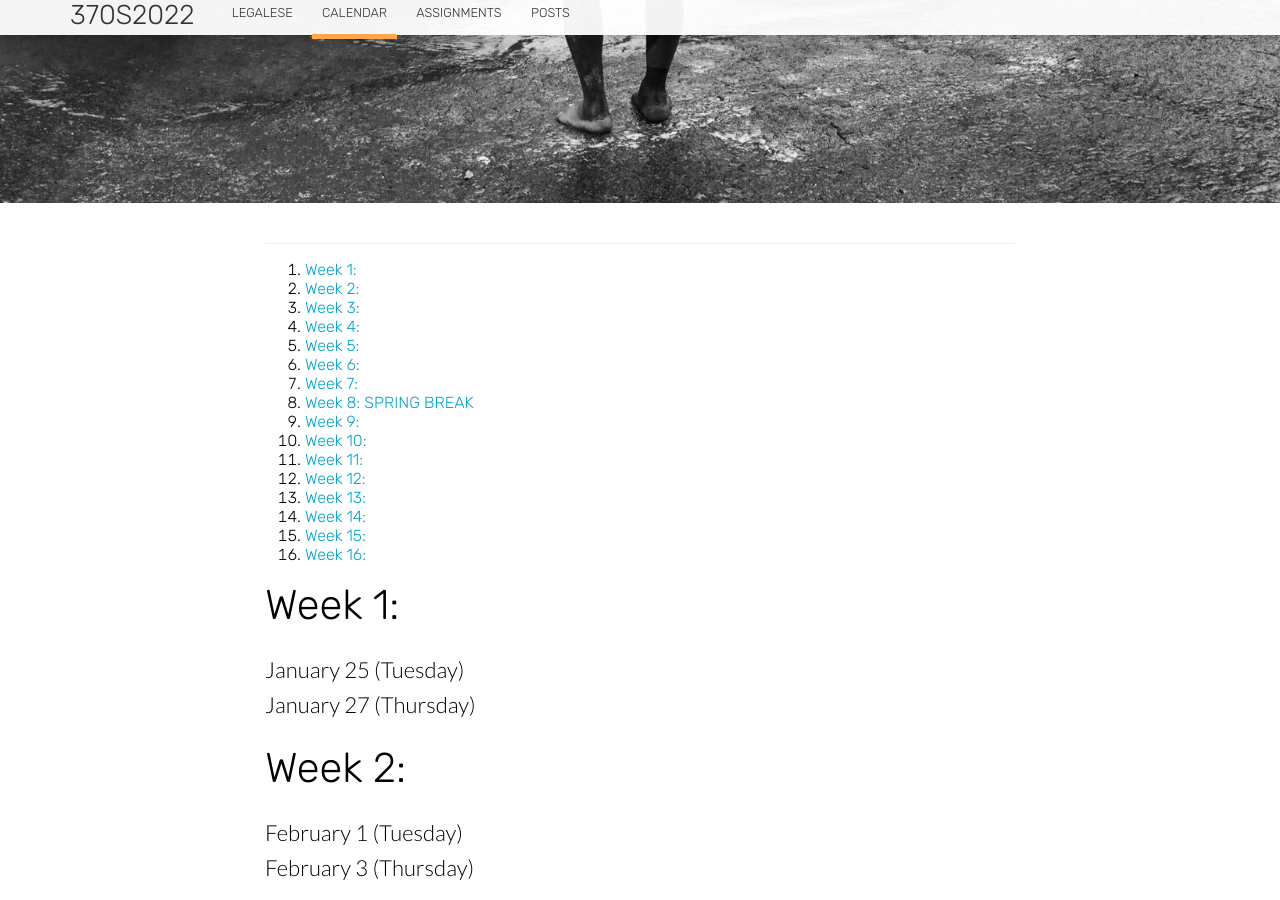
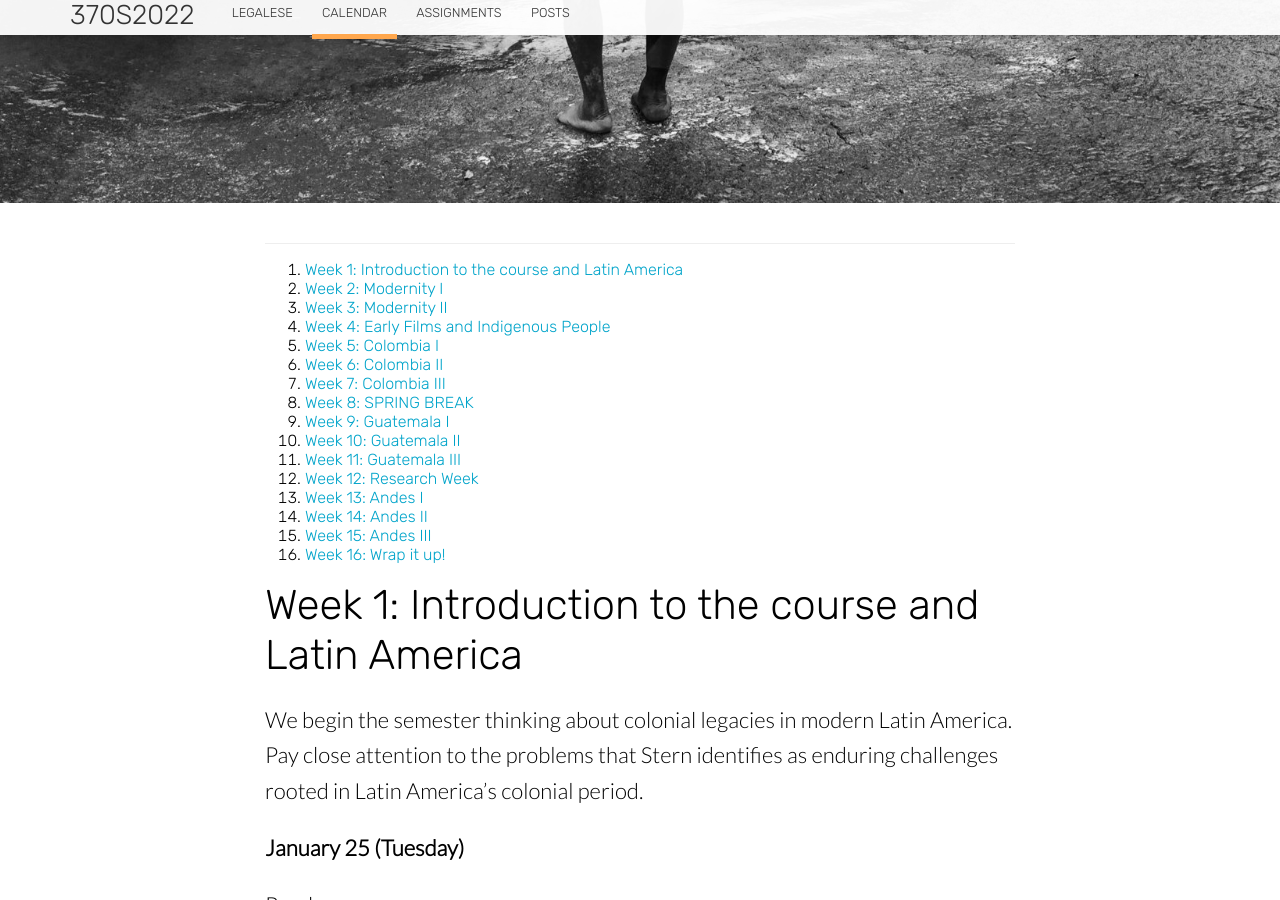
Before and after one commit to chadblack/370S2022, a Jekyll site: the page built from calendar.md, in a window 1280 px wide and 900 px high, scrolled down 697 px. Built offline with Jekyll 4.4.1, drawn with Linux system fonts in a browser that asks for light colours; nearby versions of some CDN libraries; some of the changed text lies outside the part shown.

Commit message:
calendar building

```diff
--- a/calendar.md
+++ b/calendar.md
@@ -7,82 +7,221 @@
 1. week
 {:toc}
 
-## Week 1:
+## Week 1: Introduction to the course and Latin America
 
-January 25 (Tuesday)
-January 27 (Thursday)
+We begin the semester thinking about colonial legacies in modern Latin America.
+Pay close attention to the problems that Stern identifies as enduring
+challenges rooted in Latin America's colonial period.
 
-## Week 2:
+**January 25 (Tuesday)**
 
-February 1 (Tuesday)
-February 3 (Thursday)
+Read:
 
-## Week 3:
+* The [Syllabus]() and website.
+
+**January 27 (Thursday)**
+
+Read:
+
+**DUE:** Précis paragraph on Stern.
+
+## Week 2: Modernity I
+
+In order to understand the relationship between Indigenous People and
+Modernity, we need to spend some time understanding theories and ideologies of the nation
+state, capitalism, development, and the order of things. This week and next, we
+will read both some general theory and work on Latin America.
+
+**February 1 (Tuesday)**
+
+Read:
+
+**February 3 (Thursday)**
+
+
+Read:
+
+**DUE:** Reaction paper on .
+
+
+
+## Week 3: Modernity II
+
+Film:
 
 February 8 (Tuesday)
+
+
 February 10 (Thursday)
 
-## Week 4:
+Read:
+
+
+**DUE:**
+
+## Week 4: Early Films and Indigenous People
+
+Films: *Wara Wara* (1930), *Saludos Amigos*,
 
 February 15 (Tuesday)
+
+Read:
+
+
 February 17 (Thursday)
 
-## Week 5:
+Read:
+
+
+**DUE:**
+
+## Week 5: Colombia I
 
 February 22 (Tuesday)
+
+Read:
+
+
 February 24 (Thursday)
 
-## Week 6:
+Read:
+
+**DUE:**
+
+
+## Week 6: Colombia II
+
+Film: *Embrace of the Serpent*
 
 March 1 (Tuesday)
+
+Read:
+
+
 March 3 (Thursday)
 
-## Week 7:
+Read:
+
+**DUE:**
+
+
+## Week 7: Colombia III
+
+Film: *Pájaros de verano*
 
 March 8 (Tuesday)
+
+Read:
+
+
 March 10 (Thursday)
+
+Read:
+
+**DUE:**
+
 
 ## Week 8: SPRING BREAK
 
-March 15 (Tuesday)
-March 17 (Thursday)
+Enjoy your break. But not too much.
 
-## Week 9:
+## Week 9: Guatemala I
 
 March 22 (Tuesday)
+
+Read:
+
 March 24 (Thursday)
 
-## Week 10:
+Read:
+
+**DUE:** Research memo on .
+
+## Week 10: Guatemala II
+
+Film: *La llorona*
 
 March 29 (Tuesday)
+
+Read:
+
 March 31 (Thursday)
 
-## Week 11:
+Read:
+
+**DUE:** Research memo on .
+
+## Week 11: Guatemala III
+
+Film: *Ixcanul*
 
 April 5 (Tuesday)
-April 7 (Thursday)
 
-## Week 12:
+Read:
 
-April 12 (Tuesday)
+
+April 7 (Thursday): Discussion of *Ixcanul*.
+
+Read:
+
+**DUE:** Guatemala film paper.
+
+
+## Week 12: Research Week
+
+April 12 (Tuesday) Appointments
+
+Read: No readings
+**Appointments with Dr. Black to discuss Final Projects.**
+
 April 14 (Thursday) **No Class**
 
 
-## Week 13:
+## Week 13: Andes I
 
-April 19 (Tuesday)
-April 21 (Thursday)
+April 19 (Tuesday): New Social Movements in the Andes
 
-## Week 14:
+Read:
 
-April 26 (Tuesday)
-April 28 (Thursday)
+April 21 (Thursday): Oil, Army, Missionary
 
-## Week 15:
+Read:
 
-May 3 (Tuesday)
-May 5 (Thursday)
+**DUE:** Reserach memo on .
 
-## Week 16:
+## Week 14: Andes II
+
+Film: *Cocalero*
+
+April 26 (Tuesday): Bolivia's resource wars.
+
+Read:
+
+April 28 (Thursday): Discuss *Cocalero*.
+
+Read:
+
+**DUE:**
+
+
+## Week 15: Andes III
+
+Film: *Opening the Earth: The Potato King*
+
+May 3 (Tuesday).  Discussion of *Opening the Earth*.
+
+Read:
+
+
+May 5 (Thursday): The future of Indigenous politics?
+
+Read:
+
+**DUE:** Andes film paper.
+
+## Week 16: Wrap it up!
 
 May 10 (Tuesday)
+
+
+**DUE:**
```
